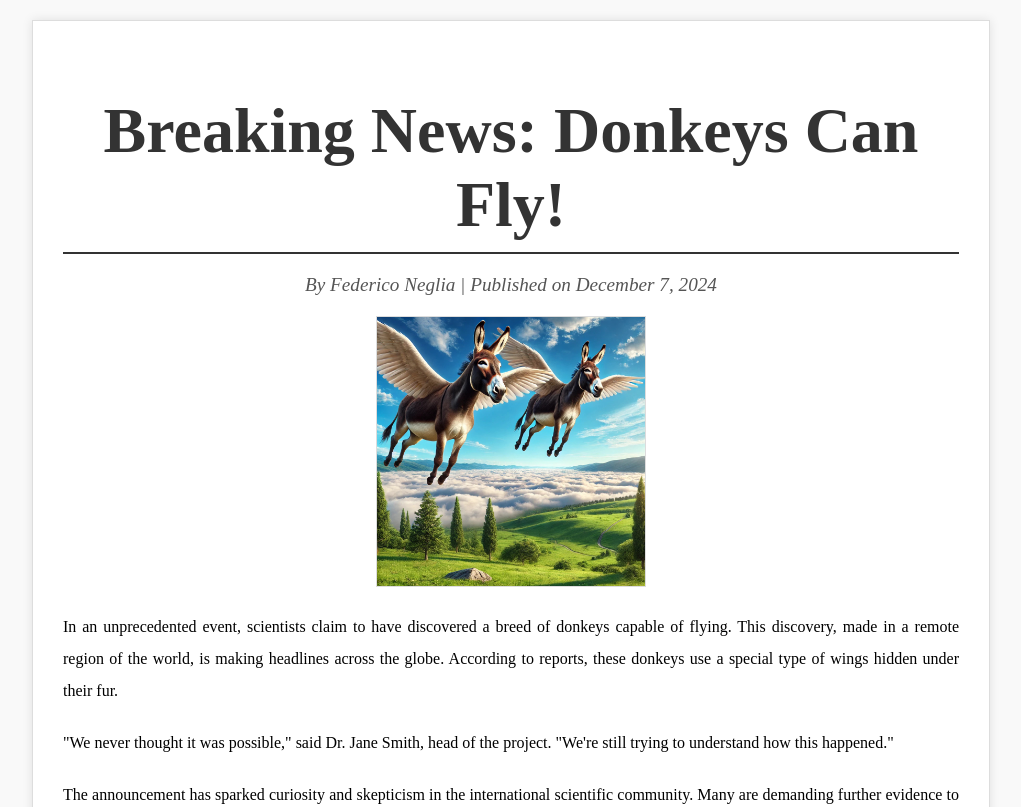
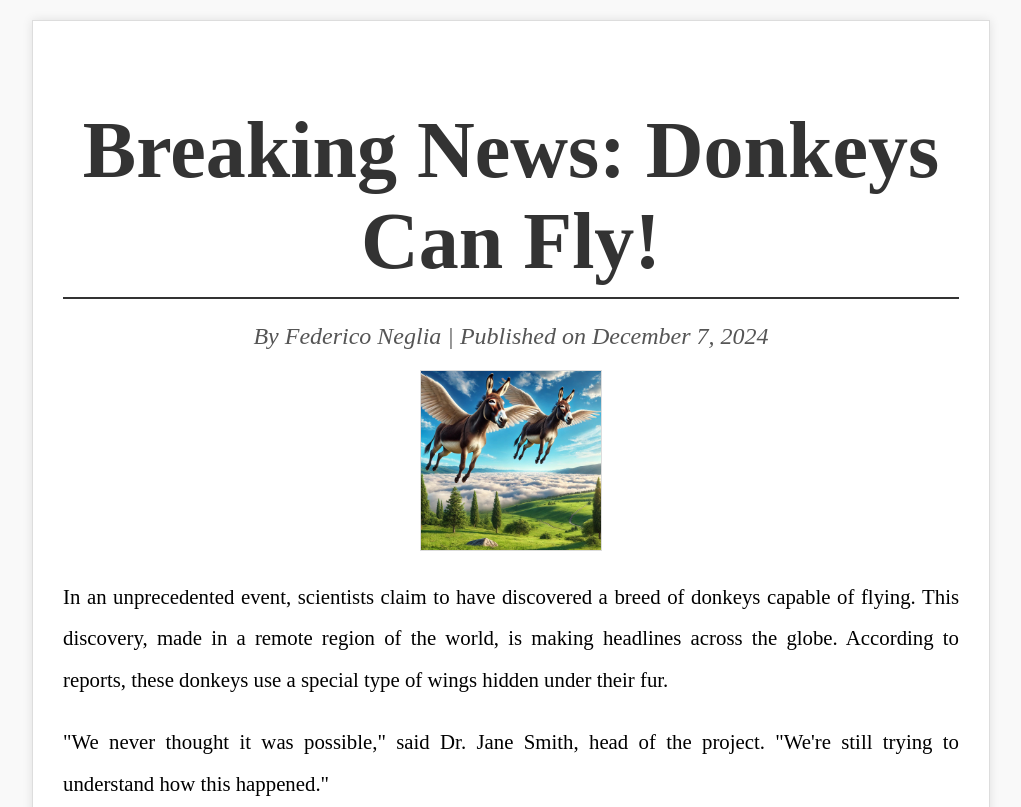
Before and after one commit to Frederick0109/englishnews, a plain HTML site: page index.html in a window 1280 px wide. Shown: the top 807 px of the page, without its empty margins (129-1150 px from the left). Drawn offline with Linux system fonts and the light colour scheme.

Commit message:
Update index.html

```diff
--- a/index.html
+++ b/index.html
@@ -24,7 +24,7 @@
     }
 
     h1 {
-      font-size: 4em; /* Aumenta la dimensione del testo del titolo */
+      font-size: 5em; /* Aumenta la dimensione del testo del titolo */
       color: #333;
       text-align: center;
       margin-bottom: 20px;
@@ -34,7 +34,7 @@
 
     .meta {
       color: #555;
-      font-size: 1.2em; /* Aumenta la dimensione del testo del meta */
+      font-size: 1.5em; /* Aumenta la dimensione del testo del meta */
       margin-bottom: 20px;
       text-align: center;
       font-style: italic;
@@ -47,6 +47,7 @@
 
     .content p {
       margin-bottom: 20px; /* Distanza maggiore tra i paragrafi */
+      font-size: 1.3em; /* Aumenta la dimensione del testo dei paragrafi */
     }
 
     .image {
@@ -55,7 +56,7 @@
     }
 
     .image img {
-      max-width: 30%; /* Riduci la dimensione dell'immagine al 30% */
+      max-width: 20%; /* Riduci la dimensione dell'immagine al 30% */
       height: auto;
       border: 1px solid #ddd;
     }
```
